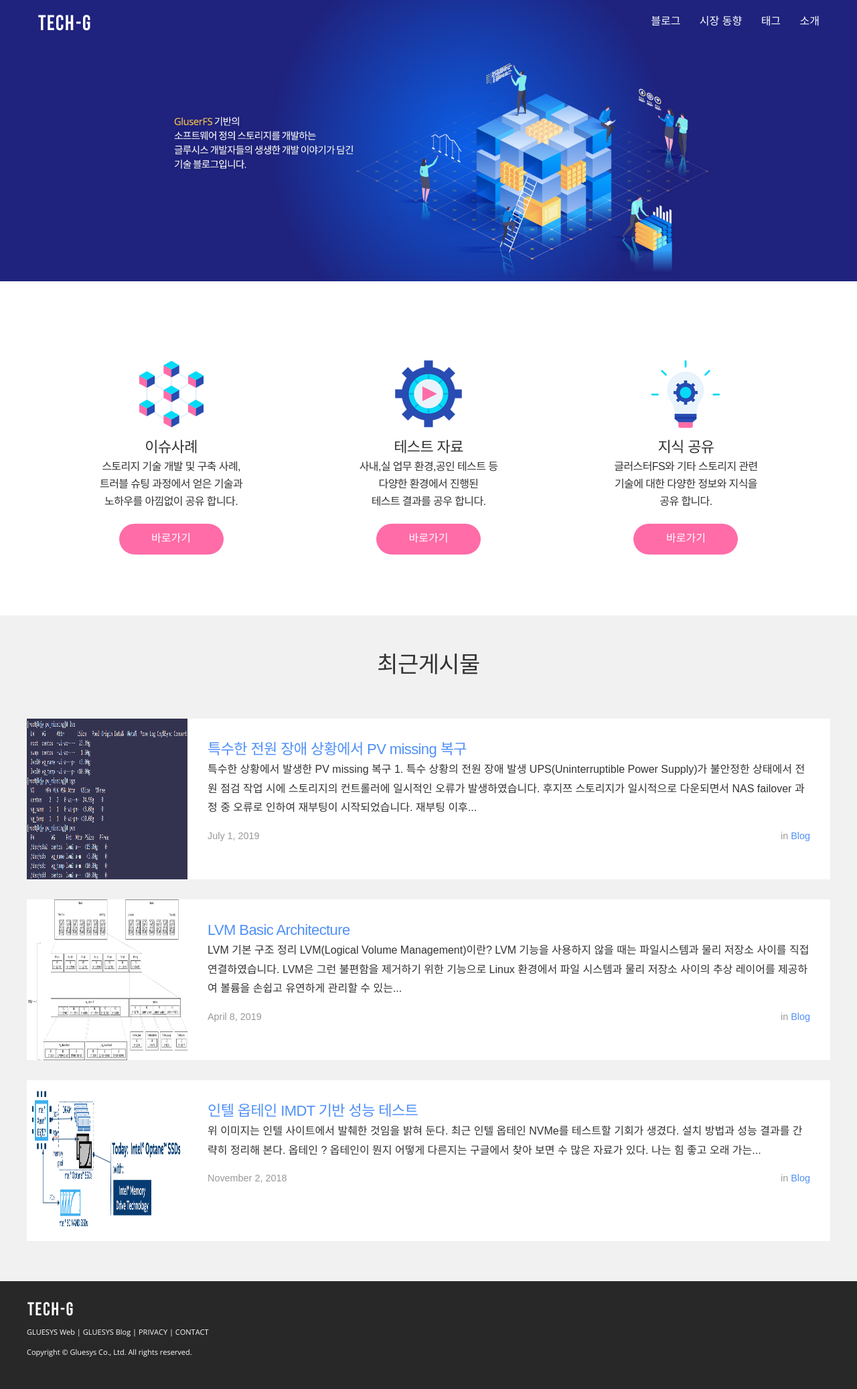
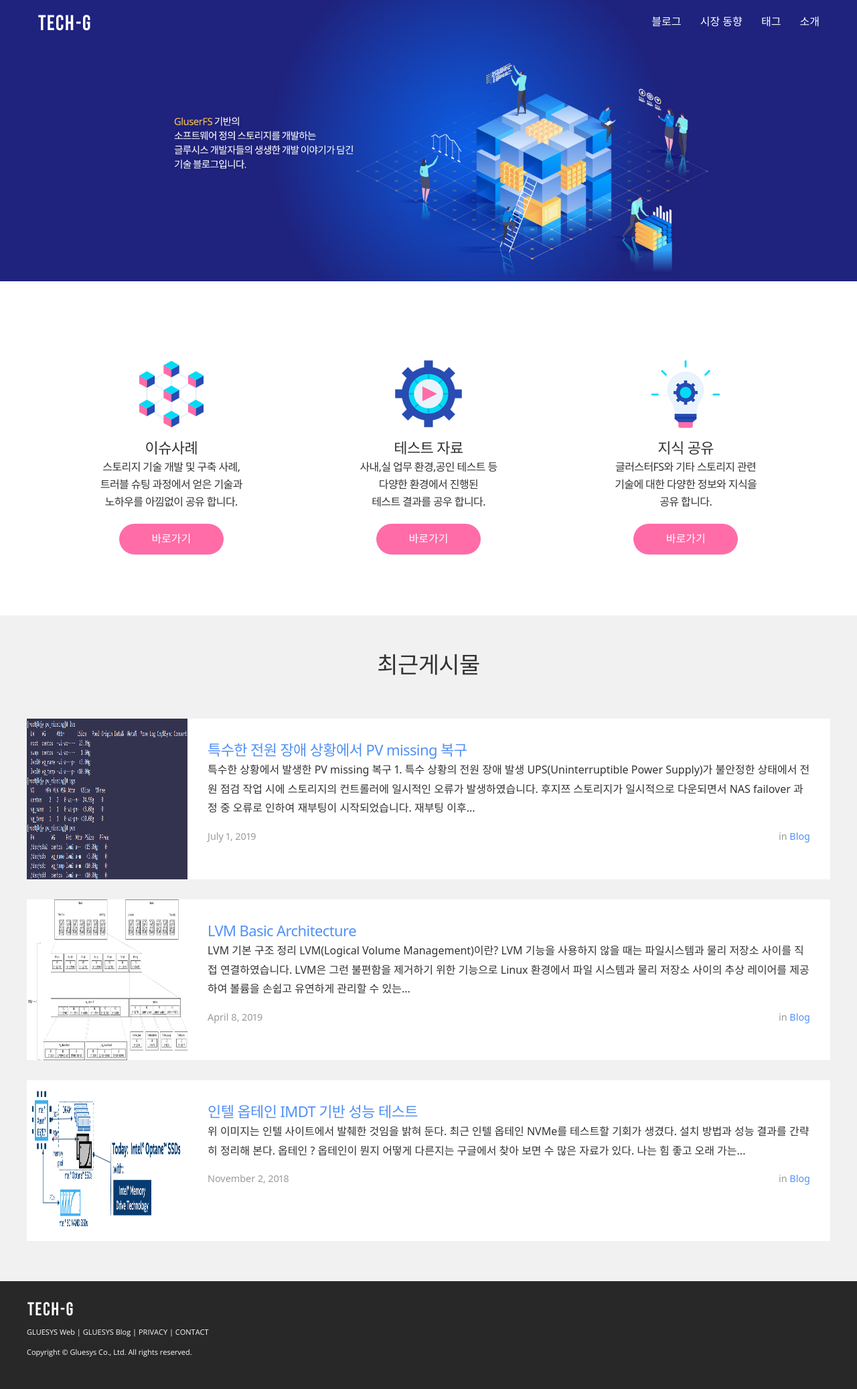
Before and after one commit to pumm8991/pumm8991.github.io, a Jekyll site: the page built from index.html, in a window 1280 px wide. Shown: the whole page at 67% size. Built offline with Jekyll 4.4.1, drawn with Linux system fonts in a browser that asks for light colours; nearby versions of some CDN libraries; the list of posts is cut into pages by our own code.

Commit message:
tech modify
Signed-off-by: pumm <pumm@gluesys.com>

```diff
--- a/_sass/_layout.scss
+++ b/_sass/_layout.scss
@@ -201,7 +201,7 @@ pre code.hljs {
  * Body
  */
 .page-content {
-	font-family : ‘Noto Sans’, ‘Open Sans’, ‘맑은 고딕’, ‘Malgun Gothic’,‘돋움’, ‘Arial’, dotum, sans-serif;
+	font-family : "Noto Sans", "Open Sans", "맑은 고딕", "Malgun Gothic","돋움", "Arial", dotum, sans-serif;
 	.wrapper {
 		@include outer-container(1200px);
 		/*padding: 1em;*/
```
